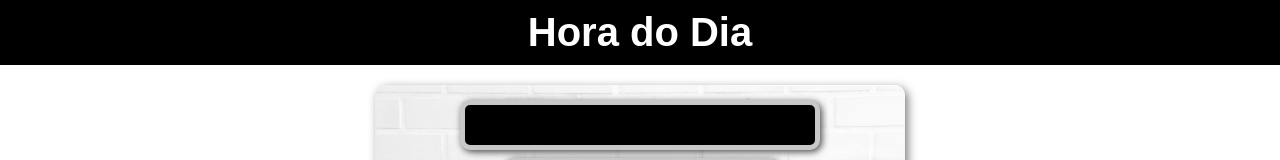
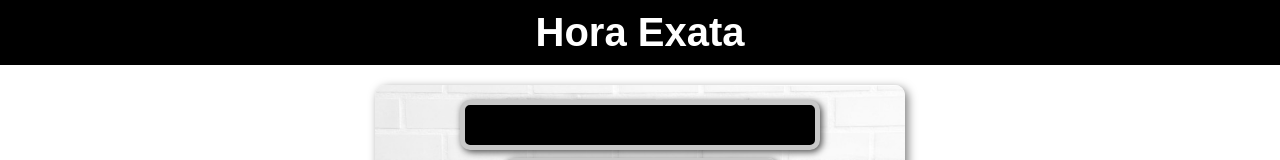
Before and after one commit to misaelguedes/Hora-News, a React (Create React App) app: page / in a window 1280 px wide. Shown: the top 160 px of the page. Built offline with nearby package versions, Linux system fonts and the light colour scheme; no server answers.

Commit message:
Alterando o título do site

```diff
--- a/src/components/Header/index.js
+++ b/src/components/Header/index.js
@@ -3,7 +3,7 @@ import './header.css'
 export default function Header() {
     return (
         <header>
-            <h1>Hora do Dia</h1>
+            <h1>Hora Exata</h1>
         </header>
     )
 }
```
Also changed, not shown: src/App.js (+42 -42 lines).
